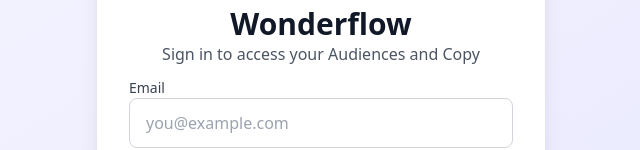
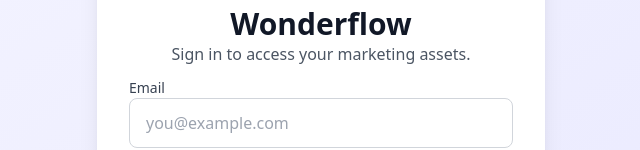
Before and after one commit to WonderflowApp/WonderflowChromeEx, a React (Vite) app: page / in a window 1280 px wide. Shown: the part 211-361 px from the top of the page, without its empty margins (319-959 px from the left). Built offline with nearby package versions, Linux system fonts and the light colour scheme.

Commit message:
Updated Auth.tsx

```diff
--- a/src/components/Auth.tsx
+++ b/src/components/Auth.tsx
@@ -58,7 +58,7 @@
             Wonderflow
           </h1>
           <p className="text-center text-gray-600 mb-3">
-            Sign in to access your Audiences and Copy
+            Sign in to access your marketing assets.
           </p>
 
           <form onSubmit={handleSignIn} className="space-y-5">
```
